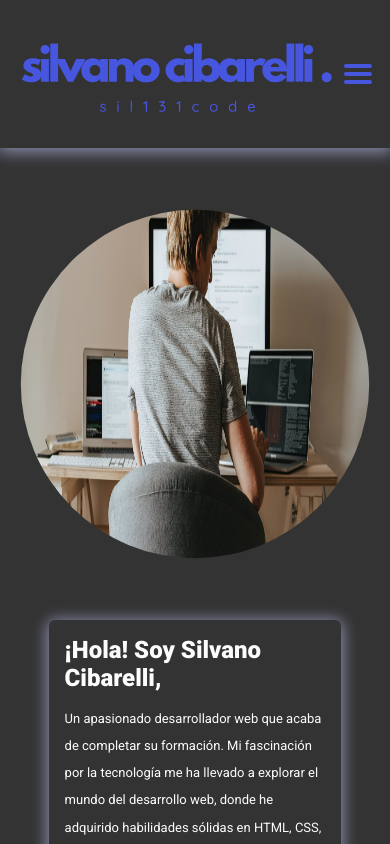
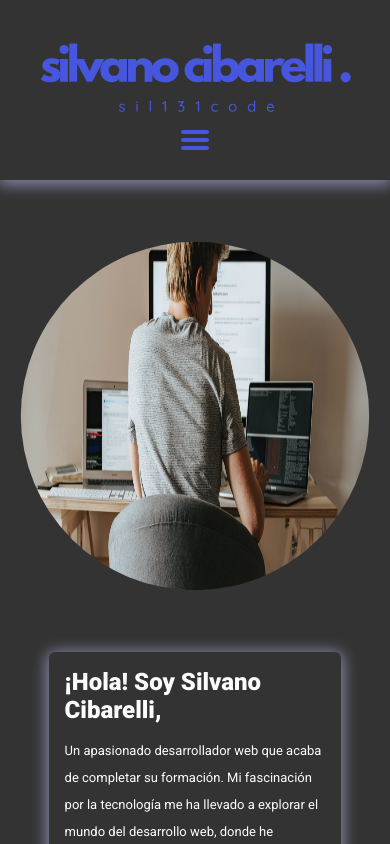
Before and after one commit to sil131/portfolio, a React (Vite) app: page / in a window 390 px wide. Shown: the top 844 px of the page. Built offline with nearby package versions, Linux system fonts and the light colour scheme; some icons are missing.

Commit message:
commit26

```diff
--- a/src/App.css
+++ b/src/App.css
@@ -67,6 +67,7 @@ nav {
   padding: 1.1rem 3.5rem;
   background-color: #333333;
   box-shadow: 0px 2px 15px 2px var(--primary-shadow);
+  flex-direction: column;
 }
 
 nav h1 {
@@ -289,7 +290,7 @@ p{
   flex-direction: column;
   position: fixed;
   right: 1%;
-  bottom: 50%;
+  bottom: 42%;
 }
 
 .socials.light-mode {
@@ -392,14 +393,13 @@ footer {
   nav ul {
     position: fixed;
     background-color: #333333;
-    flex-direction: column;
-    top: 5rem;
+    top: 11rem;
     right: 0;
     min-width: 40%;
     text-align: center;
     transition: transform 0.5s ease-in;
     z-index: 50;
-  }
+    width: 100%;}
 
   nav ul li {
     margin: 8px;
--- a/src/componentes/menu.jsx
+++ b/src/componentes/menu.jsx
@@ -29,7 +29,7 @@ function Menu() {
         <li><a href="#skills" className="nav-link">Habilidades</a></li>
         <li><a href="#projects" className="nav-link">Proyectos</a></li>
         <li><a href="#contact" className="nav-link">Contacto</a></li>
-        <li><a href='../assets/CURRICULUM VITAE SILVANO.pdf' className="nav-link" download='CURRICULUM VITAE SILVANO.pdf' >Descargar CV</a></li>
+        <li><a href='../../public/CURRICULUM VITAE SILVANO.pdf' className="nav-link" download='CURRICULUM VITAE SILVANO.pdf' >Descargar CV</a></li>
       </ul>
     </>
   );
```
Also changed, not shown: 6 other files (tests, documents, lock files or other folders).
